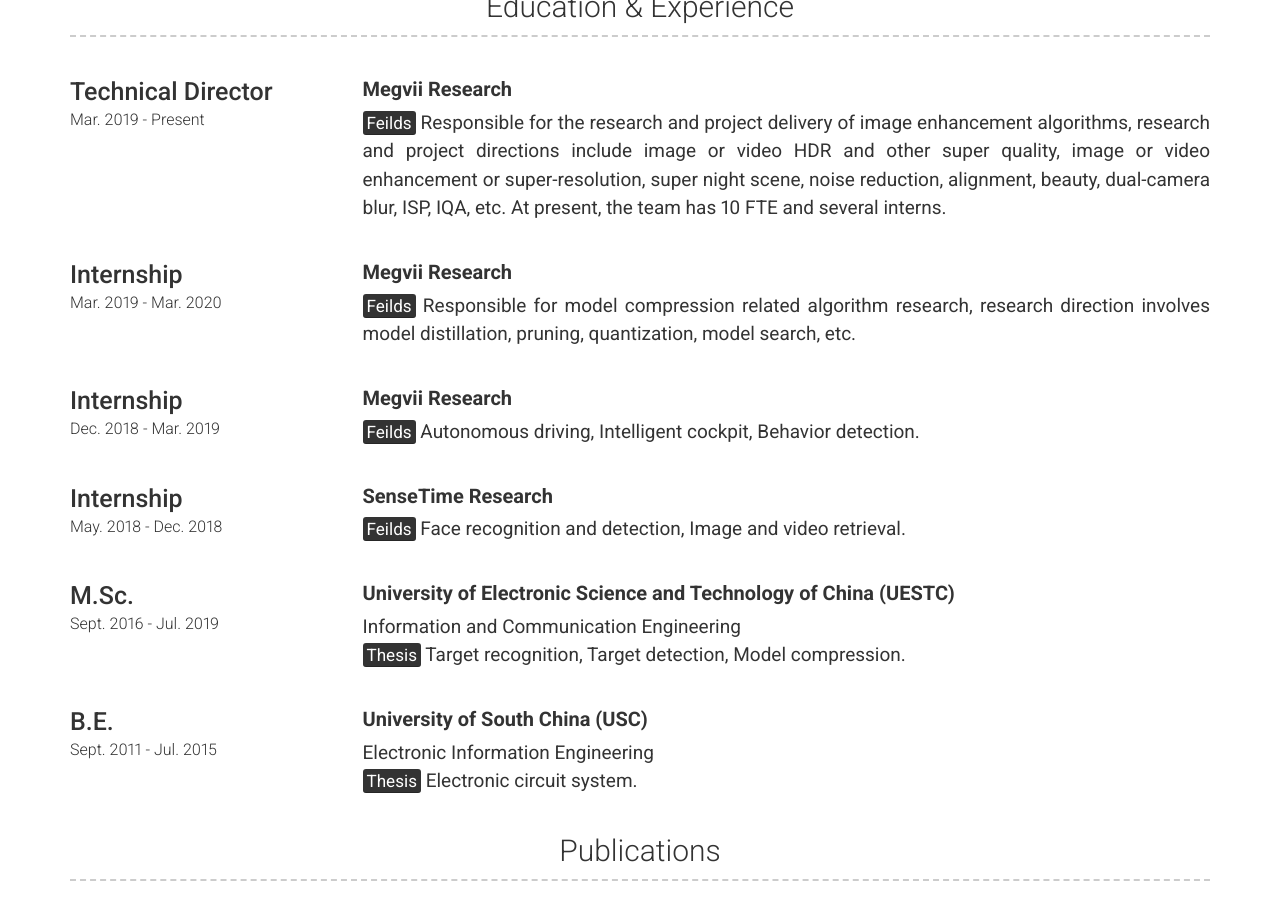
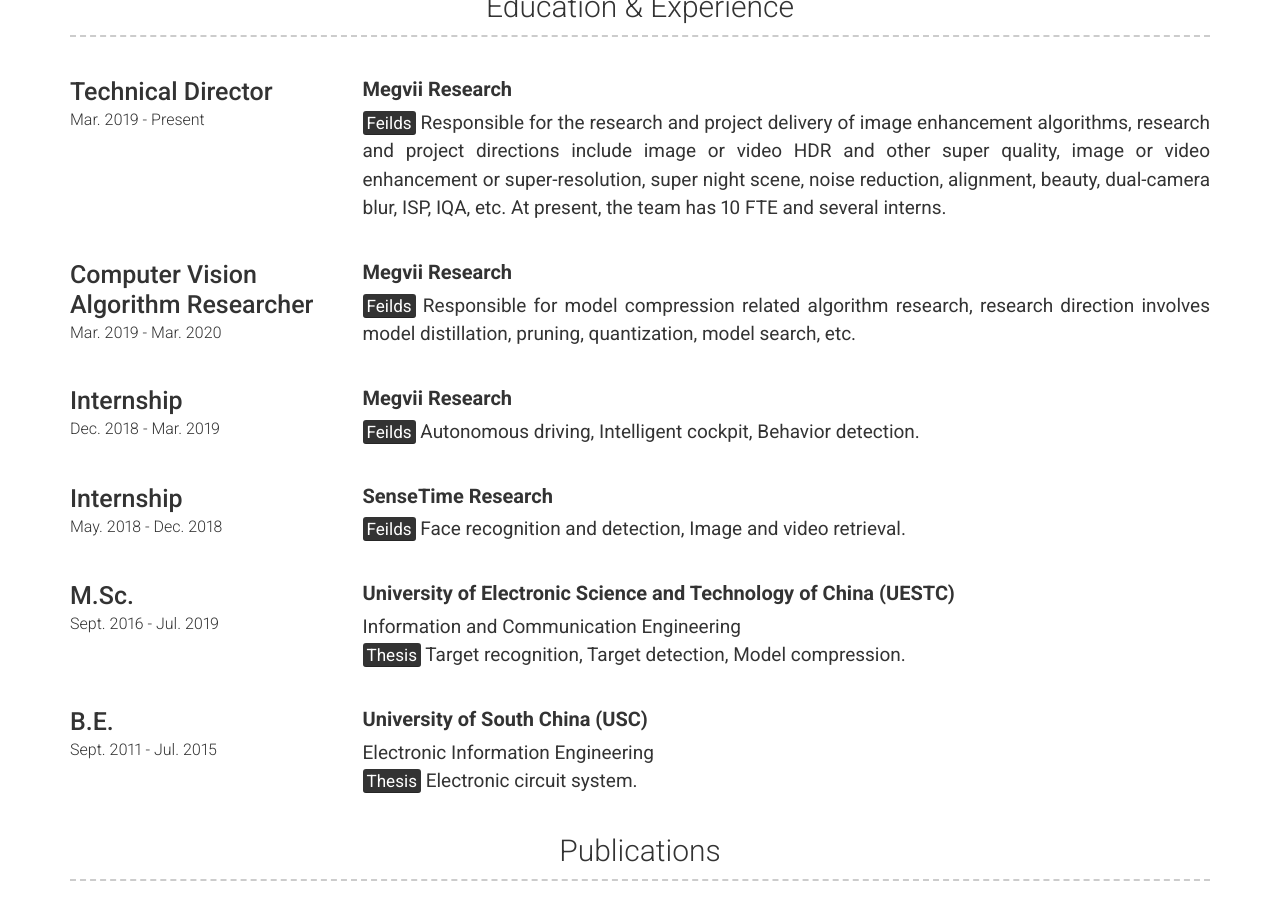
Before and after one commit to Hedlen/Hedlen.github.io, a Jekyll site: the page built from index.md, in a window 1280 px wide and 900 px high, scrolled down 550 px. Built offline with Jekyll 4.4.1, drawn with Linux system fonts in a browser that asks for light colours; nearby versions of some CDN libraries.

Commit message:
update some contents

```diff
--- a/_config.yml
+++ b/_config.yml
@@ -65,7 +65,7 @@ content:
           <mark>Feilds</mark> Responsible for the research and project delivery of image enhancement algorithms, research and project directions include image or video HDR and other super quality, image or video enhancement or super-resolution, super night scene, noise reduction, alignment, beauty, dual-camera blur, ISP, IQA, etc. At present, the team has 10 FTE and several interns.
 
       - layout: left
-        title: Internship
+        title: Computer Vision Algorithm Researcher
         # link: www.msg.group
         # link_text: msg.group
         # sub_title:
```
